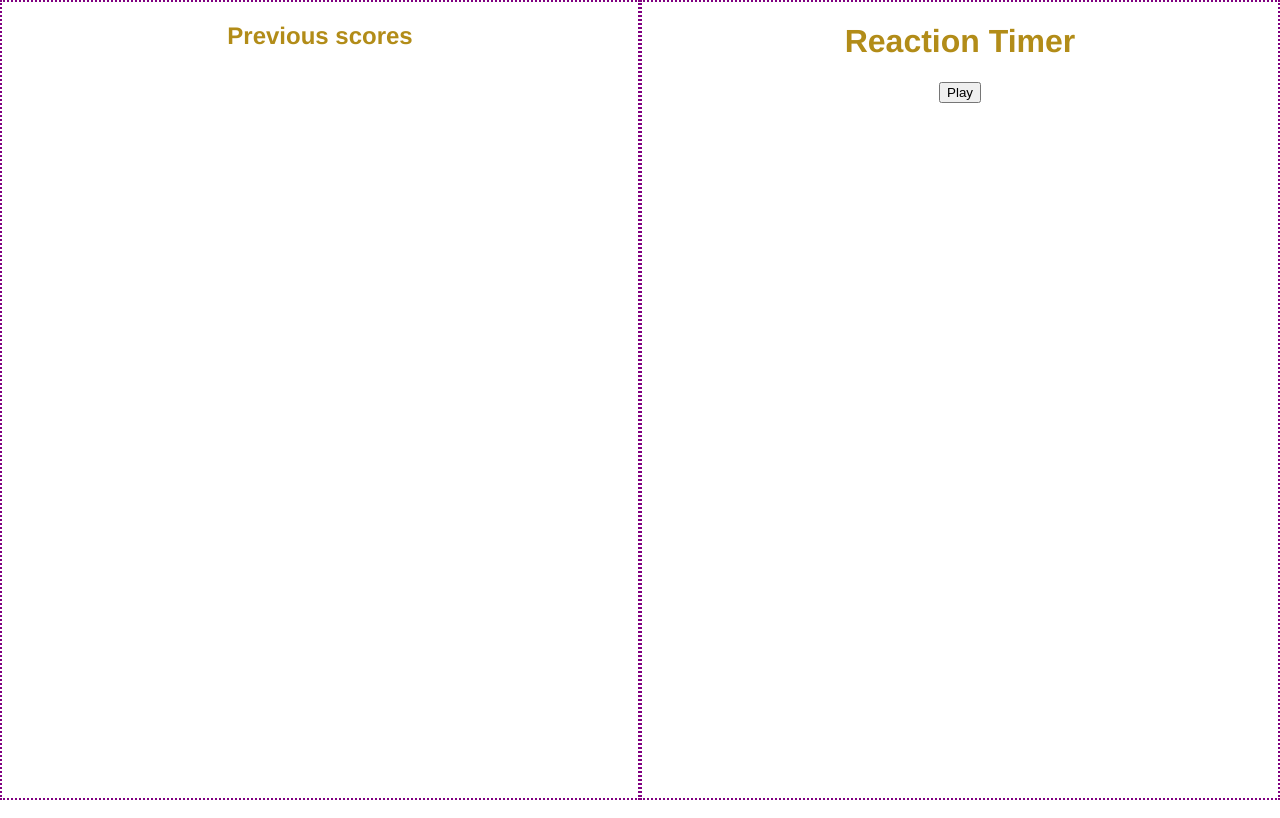
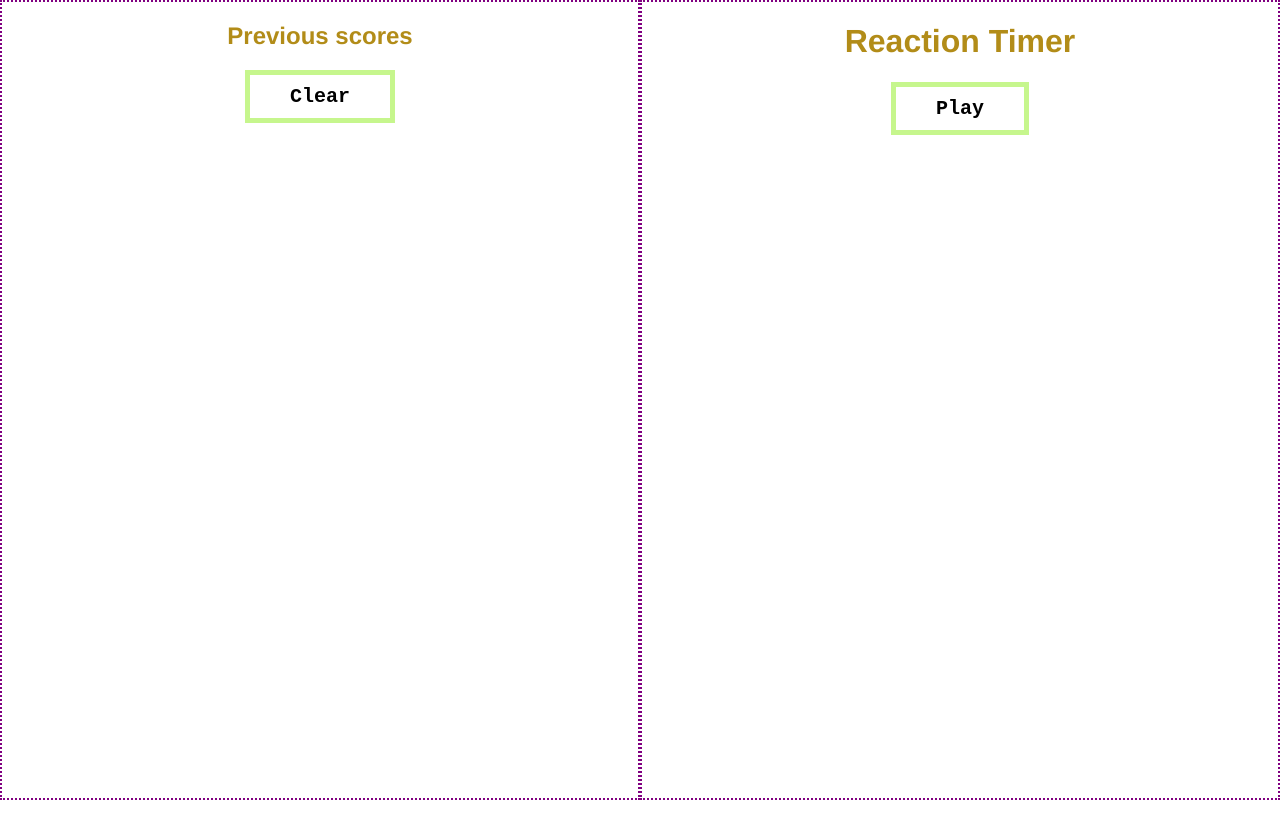
Before and after one commit to BianGode/ReactionTimer, a Vue app: page / in a window 1280 px wide. Built offline with nearby package versions, Linux system fonts and the light colour scheme.

Commit message:
fixed score rerender and added a lil bit of posistioning and styling

```diff
--- a/src/App.vue
+++ b/src/App.vue
@@ -1,7 +1,7 @@
 <template>
   <div class="homeWrapper">
     <div class="previousScores">
-      <PreviousResults v-bind:prevScore="formerTimes" />
+      <PreviousResults :prevScore="formerTimes" />
     </div>
     <div class="reactionTimer">
       <h1>Reaction Timer</h1>
@@ -35,7 +35,6 @@ export default {
     }
   },
   mounted() {
-    console.log(this.formerTimes);
     console.log('OnMounted');
     if (localStorage.getItem('prevTimes')) {
       // console.log(JSON.parse(localStorage.getItem('prevTimes')));
@@ -62,17 +61,15 @@ export default {
       this.score = reactionTime
       if (localStorage.getItem('prevTimes')) {
         let tempArr = JSON.parse(localStorage.getItem('prevTimes'))
-        tempArr.push(this.score)
-        console.log(tempArr);
-        console.log(this.formerTimes);
-        tempArr.forEach((el) => {
-          this.formerTimes.push(el)
-        })
+        // tempArr.forEach((el) => {
+        //   this.formerTimes.push(el)
+        // })
         this.formerTime = tempArr
-        localStorage.setItem('prevTimes', JSON.stringify(tempArr))
-        console.log(JSON.parse(localStorage.getItem('prevTimes')))
+        this.formerTimes.push(this.score)
+        localStorage.setItem('prevTimes', JSON.stringify(this.formerTimes))
       } else {
         localStorage.setItem('prevTimes', JSON.stringify([this.score]))
+        this.formerTime.push(this.score)
       }
       this.isPlaying = false
       this.showResults = true
--- a/src/components/PreviousResults.vue
+++ b/src/components/PreviousResults.vue
@@ -1,19 +1,18 @@
 <template>
   <div class="prevWrap">
-  <h2>Previous scores</h2>
-  <div v-if="prevScore" v-for="score in prevRes">
-    <h3>
-      {{ score }}
-    </h3>
+    <h2>Previous scores</h2>
+    <div class="prevScoreWrap" v-if="prevScore" >
+      <p v-for="score in prevScore">{{ score }}ms</p>
+    </div>
+    <button @click="localStorage.clear()">Clear</button>
   </div>
-</div>
 </template>
 <script>
 export default {
   props: ['prevScore'],
   data() {
     return {
-      prevRes: this.prevScore
+
     }
   },
   mounted() {
@@ -24,5 +23,41 @@ export default {
 .prevWrap {
   width: 100%;
   height: 100%;
+  display: flex;
+  flex-direction: column;
+}
+.prevScoreWrap {
+  width: 50%;
+  margin: 0 auto;
+  display: grid;
+  grid-template-columns: auto auto auto;
+}
+/* 1st 2nd 3rd place size enlargement*/
+.prevScoreWrap > :first-child {
+  font-size: 30px !important;
+}
+.prevScoreWrap > :nth-child(2){
+  font-size: 25px !important;
+}
+.prevScoreWrap > :nth-child(3){
+  font-size: 20px !important;
+}
+/*Button Style*/
+button {
+  /*width: 200px;*/
+  margin: 0 auto;
+  background-color: transparent;
+  border: 5px solid #c6f68d;
+  padding: 10px 40px;
+  font-weight: bold;
+  font-size: 20px;
+  font-family: monospace;
+  transition: 0.1s ease-in-out;
+
+}
+button:hover {
+  background-color: #c6f68d;
+  border-color: #008b00;
+  transition: 0.1s ease-in-out;
 }
 </style>
```
